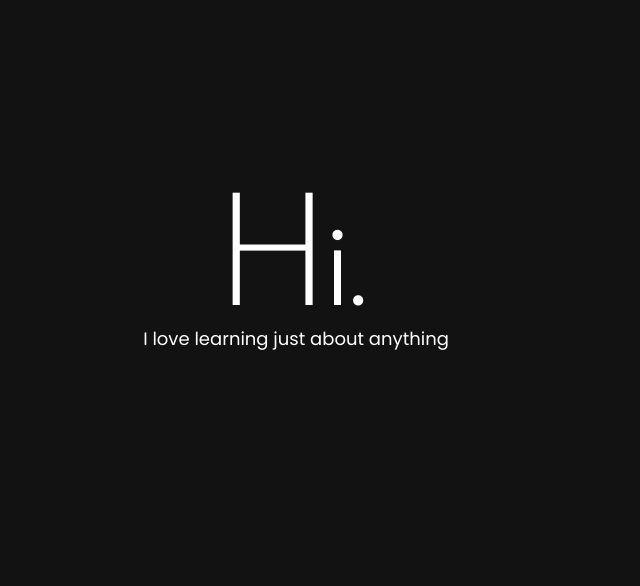
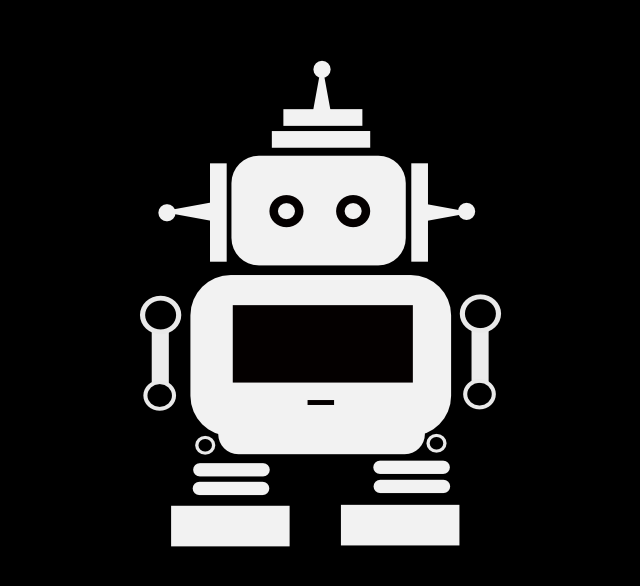
Before and after one commit to pn320/pn320.github.io, a plain HTML site: page index.html in a window 1280 px wide. Shown: the part 138-724 px from the top of the page, without its empty margins (344-984 px from the left). Drawn offline with Linux system fonts and the light colour scheme.

Commit message:
changed background image and removed content.

```diff
--- a/index.html
+++ b/index.html
@@ -14,10 +14,6 @@
   </head>
   <body>
     <main>
-      <div class="main-content">
-        <div class="heading">Hi.</div>
-        <div class="intro">I love learning just about anything</div>
-      </div>
       <script src="/scripts/app.js"></script>
     </main>
   </body>
--- a/styles/main.css
+++ b/styles/main.css
@@ -8,31 +8,7 @@ body {
   font-family: Poppins, Roboto, sans-serif;
   min-height: 100vh;
   font-weight: 400;
-  background-color: #121212;
+  background: url("../resources/desktop/images/robot.png");
+  background-position: center;
   color: #ffffff;
 }
-
-.main-content {
-  position: absolute;
-  top: 50%;
-  left: 50%;
-  transform: translate(-50%, -50%);
-}
-
-.heading {
-  font-size: 100px;
-  font-weight: 300;
-  position: relative;
-  transform: translate(25%, 0);
-}
-
-.heading::first-letter {
-  font-size: 160px;
-  font-weight: 200;
-}
-
-.intro {
-  font-size: 18px;
-  position: relative;
-  transform: translate(0, -160%);
-}
```
Also changed, not shown: resources/desktop/images/robot.png (added), 3 other files.
